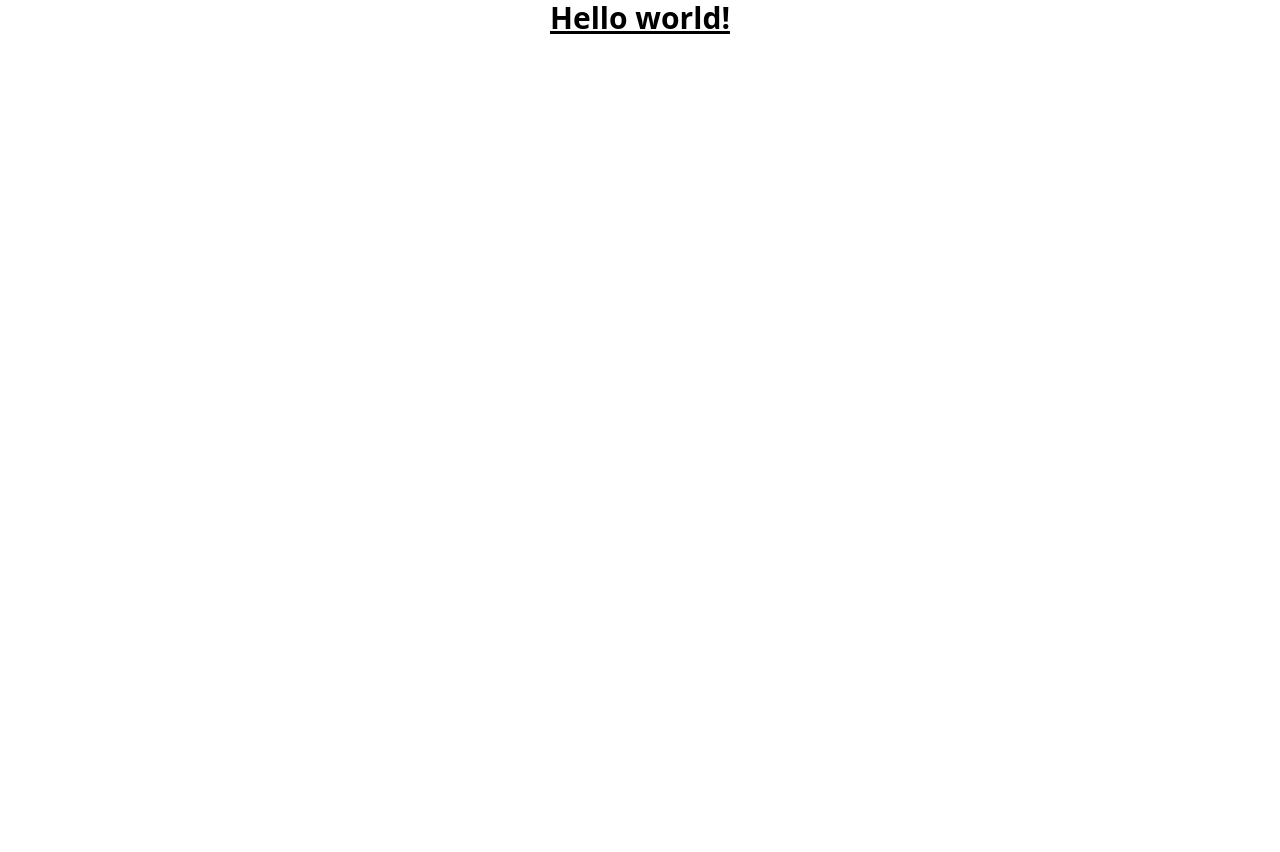
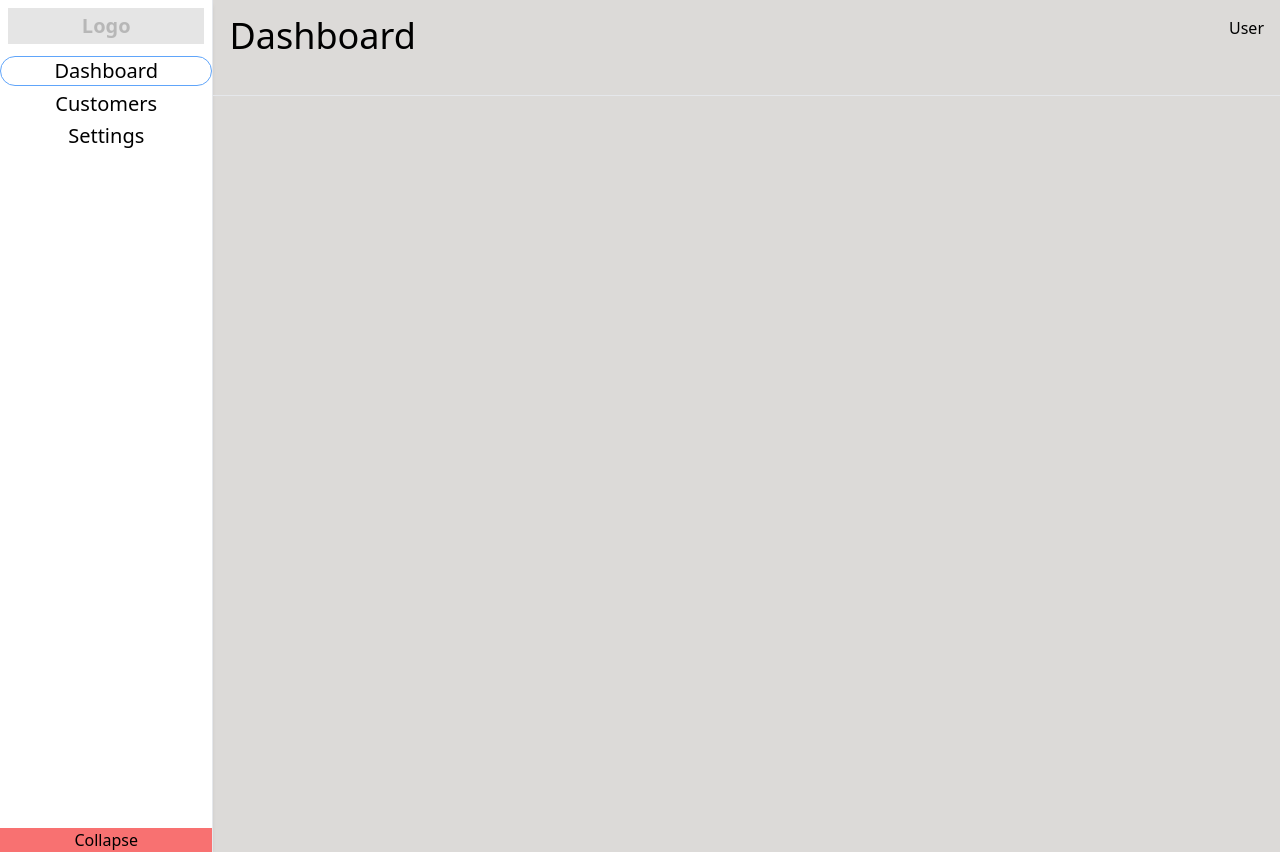
Before and after one commit to malikkotb/dashboard, a website: page src/index.html in a window 1280 px wide. Before the commit the page ends 800 px from the top, so only its background shows below. Drawn offline with Linux system fonts and the light colour scheme.

Commit message:
basic layout sidebar and navbar

```diff
--- a/src/index.html
+++ b/src/index.html
@@ -1,13 +1,37 @@
-<!doctype html>
+<!DOCTYPE html>
 <html>
-<head>
-  <meta charset="UTF-8">
-  <meta name="viewport" content="width=device-width, initial-scale=1.0">
-  <link href="/dist/output.css" rel="stylesheet">
-</head>
-<body>
-  <h1 class="text-3xl text-center font-bold underline">
-    Hello world!
-  </h1>
-</body>
+  <head>
+    <meta charset="UTF-8" />
+    <meta name="viewport" content="width=device-width, initial-scale=1.0" />
+    <link href="/dist/output.css" rel="stylesheet" />
+  </head>
+  <body>
+    <div class="flex">
+      <!-- Expandable Sidebar -->
+      <div class="w-1/5 border-r border-r-gray-200 shadow-md">
+        <div class="text-center bg-black bg-opacity-10 text-opacity-20 text-black px-2 py-1 m-2 font-bold text-xl">Logo</div>
+        <div class="flex flex-col flex-grow h-screen max-h-screen">
+          <ul class="text-center">
+            <li class="rounded-full border my-1 border-blue-400 font-light text-xl">Dashboard</li>
+            <li class="rounded-full my-1 font-light text-xl">Customers</li>
+            <li class="rounded-full my-1 font-light text-xl">Settings</li>
+          </ul>
+
+          <button class="bg-red-400 mt-auto">Collapse</button>
+        </div>
+      </div>
+
+      <!-- Main Content  -->
+      <main class="bg-stone-400 bg-opacity-40 w-screen">
+        <!-- Sticky Navbar -->
+        <div class="p-4 justify-between flex md:h-24 border-b">
+          <h1 class="text-4xl text-center">Dashboard</h1>
+          <h1 class="text-center">User</h1>
+        </div>
+
+        <!-- main content ( responsive grid) -->
+        <div></div>
+      </main>
+    </div>
+  </body>
 </html>
```
Also changed, not shown: dist/output.css.
